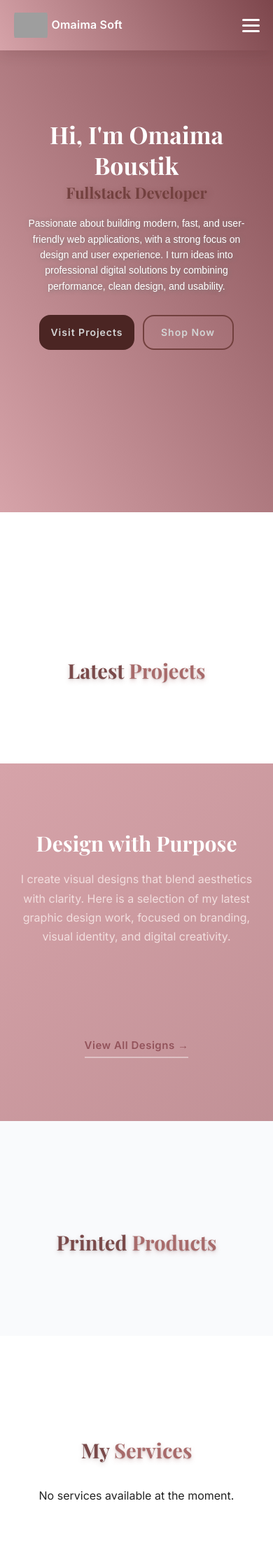
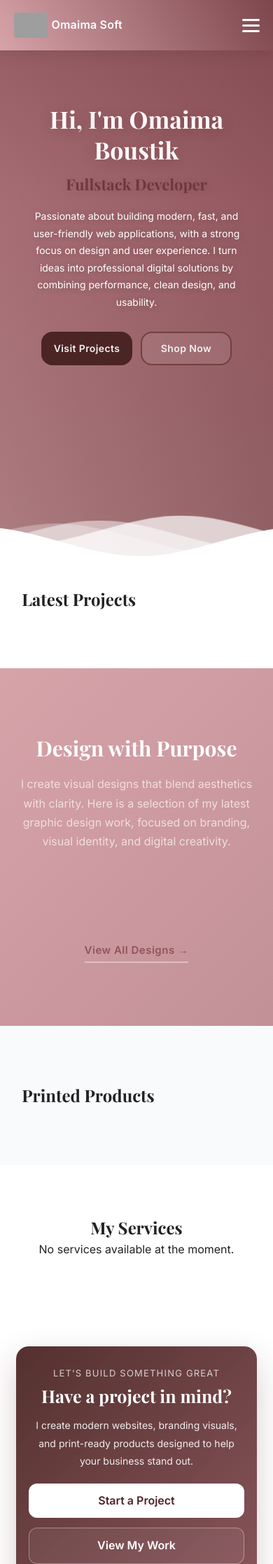
Before and after one commit to omaimasoft/my-portfolio, a Django app: page / in a window 390 px wide. Shown: the top 2235 px of the page at 70% size. Run offline with Django 5.2, Linux system fonts and the light colour scheme; data that the repository does not hold is empty; grey boxes are pictures that could not be loaded.

Commit message:
Update project

```diff
--- a/projects/static/css/home.css
+++ b/projects/static/css/home.css
@@ -1,8 +1,255 @@
+/* =========================
+   HERO FINAL PROFESSIONAL
+========================= */
+
+.header{
+    position: relative;
+    width: 100%;
+    min-height: 100vh;
+    background-color: #c9969d;
+    background-size: cover;
+    background-position: center center;
+    background-repeat: no-repeat;
+    overflow: hidden;
+}
+
+/* طبقة خفيفة فوق الصورة لتحسين وضوح النص */
+.header::before{
+    content: "";
+    position: absolute;
+    inset: 0;
+    background:
+      linear-gradient(
+        90deg,
+        rgba(125, 70, 76, 0.58) 0%,
+        rgba(147, 83, 91, 0.42) 35%,
+        rgba(75, 37, 35, 0.20) 100%
+      );
+    z-index: 1;
+}
+
+.inner-header{
+    position: relative;
+    z-index: 2;
+    min-height: 100vh;
+    width: 100%;
+}
+
+.homme{
+    min-height: 100vh;
+    width: 100%;
+    display: flex;
+    align-items: center;
+    justify-content: space-between;
+    gap: 40px;
+    padding: 110px 9% 150px;
+    position: relative;
+    z-index: 2;
+}
+
+.homme-cont{
+    max-width: 680px;
+    position: relative;
+    z-index: 3;
+}
+
+.homme-cont h1{
+    font-size: 64px;
+    line-height: 1.1;
+    font-weight: 700;
+    margin-bottom: 14px;
+    color: #fff8f8;
+    text-shadow: 0 4px 18px rgba(75, 37, 35, 0.22);
+}
+
+.homme-cont h3{
+    font-size: 38px;
+    font-weight: 700;
+    color: #6e383d;
+    margin-bottom: 22px;
+    text-shadow: 2px 2px 10px rgba(114, 64, 62, 0.22);
+    opacity: 0;
+    transform: translateY(20px);
+    animation: fadeSlide 1s ease forwards;
+    animation-delay: 0.25s;
+}
+
+.homme-cont p{
+    font-size: 18px;
+    line-height: 1.8;
+    margin: 0 0 34px;
+    color: #ffffff;
+    text-shadow: 1px 1px 8px rgba(82, 65, 65, 0.35);
+    max-width: 620px;
+}
+
+@keyframes fadeSlide{
+    to{
+        opacity: 1;
+        transform: translateY(0);
+    }
+}
+
+.btn-box{
+    display: flex;
+    gap: 18px;
+    flex-wrap: wrap;
+    align-items: center;
+}
+
+.btn-box a{
+    display: inline-flex;
+    justify-content: center;
+    align-items: center;
+    min-width: 165px;
+    height: 54px;
+    padding: 0 24px;
+    border: 2px solid #72403e;
+    border-radius: 18px;
+    font-size: 18px;
+    color: #f2f0f0;
+    text-decoration: none;
+    font-weight: 600;
+    letter-spacing: 0.4px;
+    transition: 0.3s ease;
+}
+
+.btn-box a:first-child{
+    background: #4b2523;
+    border-color: #4b2523;
+}
+
+.btn-box a:last-child{
+    background: rgba(255,255,255,0.08);
+    backdrop-filter: blur(4px);
+}
+
+.btn-box a:hover{
+    transform: translateY(-3px);
+    background: linear-gradient(135deg, #93535b, #D6A3A9);
+    border-color: #93535b;
+    color: #ffffff;
+    box-shadow: 0 12px 28px rgba(147, 83, 91, 0.30);
+}
+
+.homme-ico{
+    display: flex;
+    flex-direction: column;
+    gap: 16px;
+    position: relative;
+    z-index: 3;
+}
+
+.homme-ico a{
+    width: 46px;
+    height: 46px;
+    display: flex;
+    align-items: center;
+    justify-content: center;
+    border-radius: 50%;
+    text-decoration: none;
+    color: #ffffff;
+    background: rgba(255,255,255,0.12);
+    border: 1px solid rgba(255,255,255,0.18);
+    backdrop-filter: blur(5px);
+    transition: 0.3s ease;
+    font-size: 20px;
+}
+
+.homme-ico a:hover{
+    transform: translateY(-4px) scale(1.04);
+    background: #7d464c;
+    color: #fff;
+    box-shadow: 0 10px 24px rgba(75, 37, 35, 0.28);
+}
+
+/* Waves */
+.waves{
+    position: absolute;
+    left: 0;
+    bottom: 0;
+    width: 100%;
+    height: 130px;
+    min-height: 90px;
+    max-height: 150px;
+    line-height: 0;
+    z-index: 2;
+}
+
+.parallax > use{
+    animation: move-forever 25s cubic-bezier(.55,.5,.45,.5) infinite;
+}
+
+.parallax > use:nth-child(1){
+    animation-delay: -2s;
+    animation-duration: 7s;
+}
+
+.parallax > use:nth-child(2){
+    animation-delay: -3s;
+    animation-duration: 10s;
+}
+
+.parallax > use:nth-child(3){
+    animation-delay: -4s;
+    animation-duration: 13s;
+}
+
+.parallax > use:nth-child(4){
+    animation-delay: -5s;
+    animation-duration: 20s;
+}
+
+@keyframes move-forever{
+    0% { transform: translate3d(-90px,0,0); }
+    100% { transform: translate3d(85px,0,0); }
+}
+
+/* إخفاء الصورة القديمة نهائياً */
+#futur,
+.homme-imgehiver,
+.profile-pic{
+    display: none !important;
+}
+
+/* =========================
+   RESPONSIVE TABLET
+========================= */
+@media (max-width: 992px){
+    .homme{
+        padding: 110px 7% 140px;
+    }
+
+    .homme-cont h1{
+        font-size: 52px;
+    }
+
+    .homme-cont h3{
+        font-size: 32px;
+    }
+
+    .homme-cont p{
+        font-size: 17px;
+    }
+}
+
+/* =========================
+   RESPONSIVE MOBILE
+========================= */
 @media (max-width: 768px){
     .header{
         min-height: 100svh;
-        background-size: cover !important;
-        background-position: center center !important;
+        background-position: center center;
+    }
+
+    .header::before{
+        background:
+          linear-gradient(
+            180deg,
+            rgba(125, 70, 76, 0.62) 0%,
+            rgba(147, 83, 91, 0.48) 45%,
+            rgba(75, 37, 35, 0.30) 100%
+          );
     }
 
     .inner-header{
@@ -11,9 +258,12 @@
 
     .homme{
         min-height: 100svh;
-        padding: 100px 6% 110px;
+        flex-direction: column;
         justify-content: center;
+        align-items: center;
         text-align: center;
+        gap: 26px;
+        padding: 100px 6% 120px;
     }
 
     .homme-cont{
@@ -21,298 +271,80 @@
     }
 
     .homme-cont h1{
-        font-size: 36px;
-        line-height: 1.25;
+        font-size: 38px;
+        line-height: 1.2;
+        margin-bottom: 10px;
     }
 
     .homme-cont h3{
         font-size: 24px;
+        margin-bottom: 16px;
     }
 
     .homme-cont p{
         font-size: 15px;
-        line-height: 1.7;
-        margin: 18px 0 28px;
+        line-height: 1.75;
+        margin-bottom: 26px;
     }
 
     .btn-box{
         justify-content: center;
-        flex-wrap: wrap;
+        gap: 12px;
+    }
+
+    .btn-box a{
+        min-width: 138px;
+        height: 48px;
+        font-size: 15px;
+        padding: 0 18px;
+    }
+
+    .homme-ico{
+        flex-direction: row;
+        justify-content: center;
+        gap: 12px;
+    }
+
+    .homme-ico a{
+        width: 42px;
+        height: 42px;
+        font-size: 18px;
     }
 
     .waves{
-        height: 90px;
-        min-height: 70px;
-    }
-}
-/* ما نبدلوش ستايل futur boxes */
-#futur {
-    margin-left: 40px;
-    display: flex;
-    gap: 20px;
-}
-
-#futur .fu_box {
-    width: 140px;
-    height: 140px;
-    text-align: center;
-    padding: 30px 15px;
-    border: 1px solid #4b25236f;
-    border-radius: 100%;
-    margin: 90px 0;
-    transition: 0.3s;
-}
-
-#futur .fu_box:hover {
-    box-shadow: 3px 3px 3px  #8d4c54;
-;
-}
-
-#futur .fu_box img {
-    height: 100px;
-    width: 100px;
-    object-fit: cover;
-    border-radius: 100%;
-}
-
-
-
-.homme{
-    height: 100vh;
-    display: flex;
-    align-items: center;
-    padding: 0 9%;
-
-    background-position:right ;
-
-}
-.homme-cont{
-    max-width: 600px;
-    margin-top: 110px;
-}
-.homme-cont h1{
-    font-size: 50px;
-    font-weight: 700px;
-    line-height: 1.2;
-}
-.homme-cont h3 {
-    font-size: 32px;
-    font-weight: 700;
-    color: #72403e;
-    text-shadow: 2px 2px 8px rgba(114, 64, 62, 0.4);
-}
-.homme-cont h3 {
-  font-size: 32px;
-  font-weight: 700;
-  opacity: 0;                /* بالبداية مخفي */
-  transform: translateY(20px); /* نازل شوي */
-  animation: fadeSlide 1s ease forwards;
-  animation-delay: 0.3s;     /* يتأخر شوي قبل ما يبان */
-}
-
-@keyframes fadeSlide {
-  to {
-    opacity: 1;
-    transform: translateY(0);
-  }
-}
-
-
-.homme-cont p {
-    font-size: 16px;                  /* حجم الخط */
-    line-height: 1.6;                 /* ارتفاع السطر لتحسين القراءة */
-    margin: 20px 0 40px;              /* المسافات حول الفقرة */
-    color: #ffffff;                   /* لون النص */
-    text-shadow: 1px 1px 6px #7a7373; /* ظل النص مع انزياح بسيط لجعله بارز */
-    font-family:  sans-serif; /* خط عصري وواضح */
-}
-
-.homme-cont.btn-box{
-    display: flex;
-    justify-content: space-between;
-    width: 345px;
-    height: 50px;
-}
-
-.btn-box {
-    display: flex;
-    gap: 20px;
-}
-
-.btn-box a{
-    position: relative;
-    justify-content: center;
-    align-items: center;
-    display: inline-flex;
-    width: 150px;
-    height: 50px;
-    border: 2px solid #72403e;
-    border-radius: 18px;
-    font-size: 19px;
-    color: #d3d4d4;
-    text-decoration: none;
-    font-weight: 600;
-    letter-spacing: 1px;
-    z-index: 1;
-    overflow: hidden;
-}
-
-.btn-box a:nth-child(1) {
-    background: #4b2523;
-    border-color: #4b2523;
-}
-
-.btn-box a:hover {
-  background: linear-gradient(
-    135deg,
-    #93535b,   /* داكن */
-    #D6A3A9    /* فاتح */
-  );
-  border-color: #93535b;
-  color: #ffffff;
-}
-.btn-box a:hover {
-  box-shadow: 0 10px 26px rgba(147, 83, 91, 0.35);
-}
-
-
-/* Social Icons */
-
-
-.inner-header {
-    min-height: 100vh;
-    position: relative;
-    z-index: 2;
-}
-
-.header{
-    position: relative;
-    width: 100%;
-    min-height: 100vh;
-    background-size: cover !important;
-    background-position: center center !important;
-    background-repeat: no-repeat !important;
-    overflow: hidden;
-}
-
-.inner-header{
-    min-height: 100vh;
-    width: 100%;
-    position: relative;
-    z-index: 2;
-}
-
-.homme{
-    min-height: 100vh;
-    width: 100%;
-    display: flex;
-    align-items: center;
-    justify-content: flex-start;
-    padding: 110px 9% 120px;
-    position: relative;
-    z-index: 2;
-    background: transparent !important;
-}
-
-.homme-cont{
-    max-width: 650px;
-    margin-top: 0;
-}
-
-.waves{
-    position: absolute;
-    left: 0;
-    bottom: 0;
-    width: 100%;
-    height: 140px;
-    min-height: 100px;
-    max-height: 150px;
-    margin-bottom: 0;
-    z-index: 3;
-    line-height: 0;
-}
-
-/* مهم: ما يبقاش ستايل الصورة القديمة يأثر */
-.homme-imgehiver,
-.profile-pic,
-#futur {
-    display: none;
-}
-
-@media (max-width: 768px) {
-    .header {
-        background-position: center;
-    }
-
-    .homme {
-        padding: 0 6%;
-        justify-content: center;
-    }
-
-    .homme-cont {
-        max-width: 100%;
-        text-align: center;
-        margin-top: 70px;
+        height: 85px;
+        min-height: 65px;
     }
 }
 
-/* Waves */
-.waves {
-    position: relative;
-    width: 100%;
-    height: 15vh;
-    margin-bottom: -7px;
-    min-height: 100px;
-    max-height: 150px;
-}
-.parallax > use {
-    animation: move-forever 25s cubic-bezier(.55,.5,.45,.5) infinite;
-}
-.parallax > use:nth-child(1) {
-    animation-delay: -2s;
-    animation-duration: 7s;
-}
-.parallax > use:nth-child(2) {
-    animation-delay: -3s;
-    animation-duration: 10s;
-}
-.parallax > use:nth-child(3) {
-    animation-delay: -4s;
-    animation-duration: 13s;
-}
-.parallax > use:nth-child(4) {
-    animation-delay: -5s;
-    animation-duration: 20s;
-}
-@keyframes move-forever {
-    0% { transform: translate3d(-90px,0,0); }
-    100% { transform: translate3d(85px,0,0); }
-}
+/* =========================
+   SMALL MOBILE
+========================= */
+@media (max-width: 480px){
+    .homme{
+        padding: 90px 5% 105px;
+    }
 
+    .homme-cont h1{
+        font-size: 32px;
+    }
 
+    .homme-cont h3{
+        font-size: 21px;
+    }
 
+    .homme-cont p{
+        font-size: 14px;
+    }
 
+    .btn-box{
+        flex-direction: column;
+    }
 
-
-.contact-title {
-  text-align: center;
-  font-size: 29px;
-  font-weight: 700;
-  color: #7a4a4a;
-  margin-bottom: 10px;
-  margin-top: 50px;
-  padding: 20px;
-
-  text-shadow:
-    0 1px 2px rgba(0, 0, 0, 0.12),
-    0 3px 6px rgba(122, 74, 74, 0.25);
-}
-
-.contact-title span {
-  color: #a86b6b;
-  text-shadow:
-    0 1px 2px rgba(0, 0, 0, 0.15),
-    0 3px 6px rgba(168, 107, 107, 0.35);
+    .btn-box a{
+        width: 100%;
+        max-width: 240px;
+    }
 }
 
 
@@ -329,12 +361,6 @@
 
 
 
-.progress-bar {
-  height: 100%;
-  background: linear-gradient(90deg, #ca9387, #e0bfb7);
-  border-radius: 6px;
-  transition: width 0.8s ease-in-out;
-}
 
 /* === Contact Section === */
 .contact {
--- a/projects/templates/projects/home.html
+++ b/projects/templates/projects/home.html
@@ -33,11 +33,10 @@
 {% endblock %}
 
 {% block content %}
+
  <div class="header"
      {% if profile.image %}
-     style="background-image:
-     linear-gradient(rgba(147, 83, 91, 0.55), rgba(75, 37, 35, 0.45)),
-     url('{{ profile.image.url }}');"
+     style="background-image: url('{{ profile.image.url }}');"
      {% endif %}>
 
   <div class="inner-header">
@@ -73,12 +72,12 @@
       </div>
     </section>
   </div>
-</div>
-  <!-- Waves -->
+
   <svg class="waves" xmlns="http://www.w3.org/2000/svg"
        viewBox="0 24 150 28" preserveAspectRatio="none" shape-rendering="auto">
     <defs>
-          <path id="gentle-wave" d="M-160 44c30 0 58-18 88-18s58 18 88 18
+      <path id="gentle-wave"
+            d="M-160 44c30 0 58-18 88-18s58 18 88 18
                58-18 88-18 58 18 88 18 v44h-352z" />
     </defs>
     <g class="parallax">
```
Lines whose indentation alone changed are shown as unchanged.
